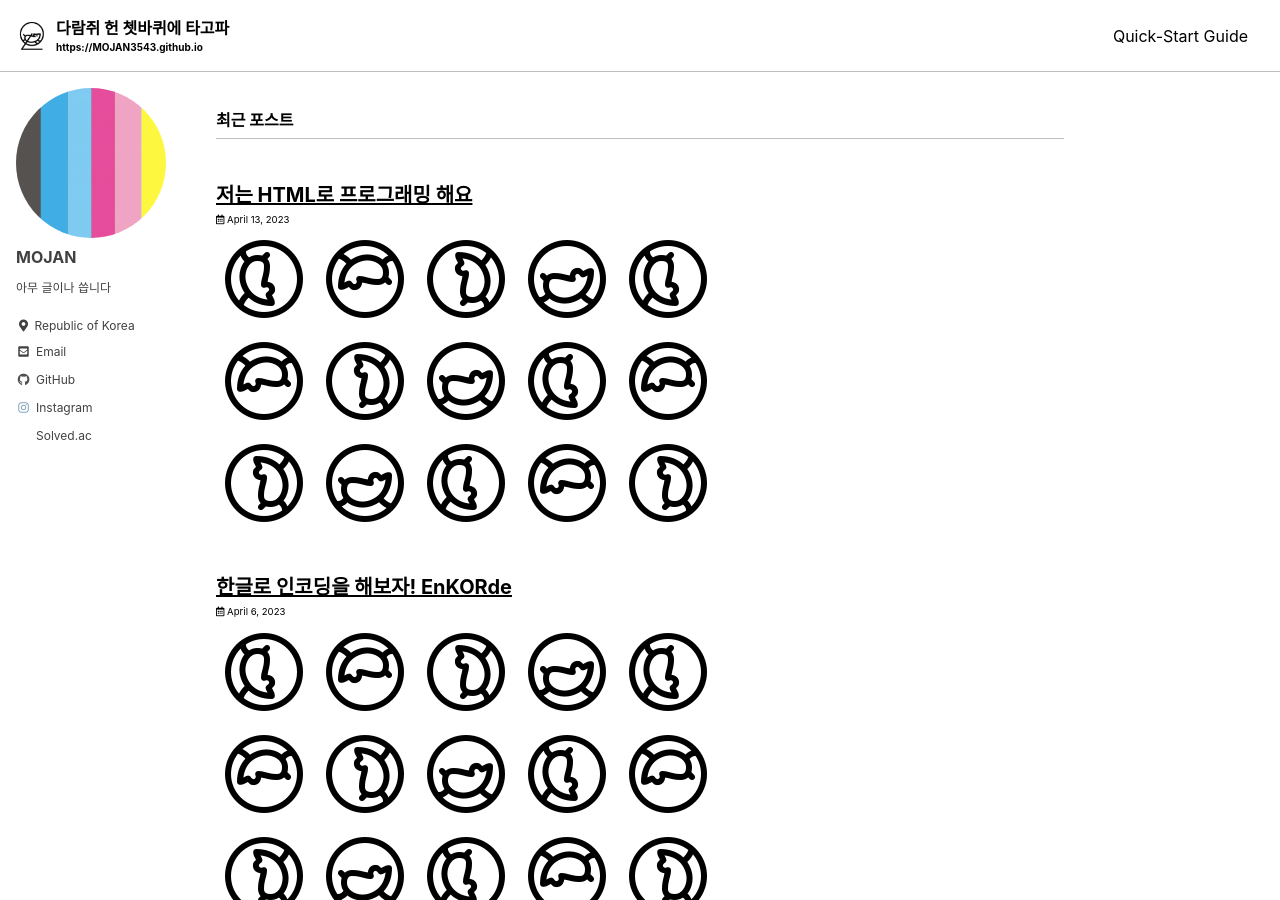
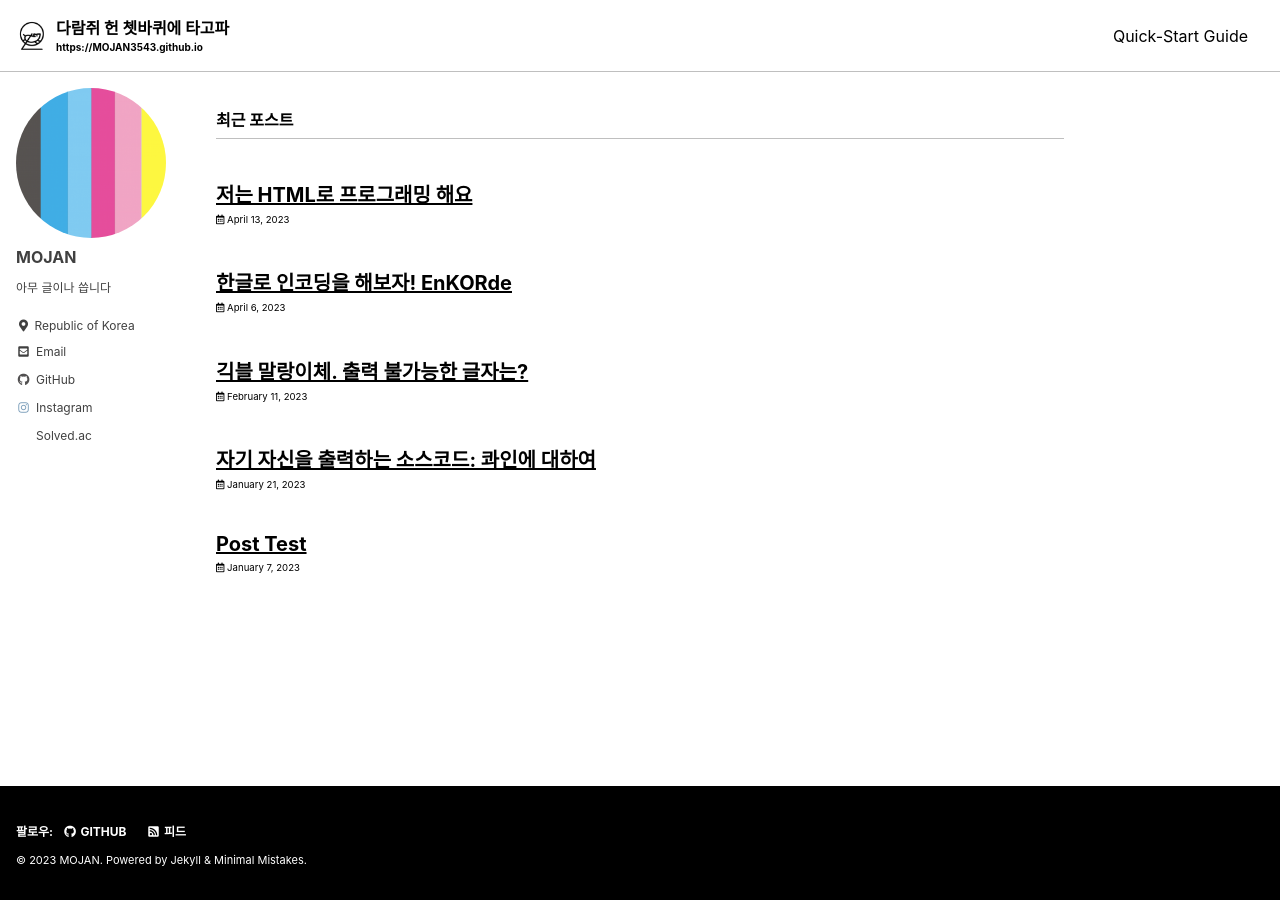
Before and after one commit to MOJAN3543/MOJAN3543.github.io, a Jekyll site: the page built from index.html, in a window 1280 px wide and 900 px high. Built offline with Jekyll 4.4.1, drawn with Linux system fonts in a browser that asks for light colours; cached includes are drawn as plain includes; the list of posts is cut into pages by our own code.

Commit message:
Update _config.yml

```diff
--- a/_config.yml
+++ b/_config.yml
@@ -24,7 +24,7 @@ description              : ""
 url                      : "https://MOJAN3543.github.io" # the base hostname & protocol for your site e.g. "https://mmistakes.github.io"
 baseurl                  : # the subpath of your site, e.g. "/blog"
 repository               : "https://github.com/MOJAN3543/MOJAN3543.github.io" # GitHub username/repo-name e.g. "mmistakes/minimal-mistakes"
-teaser                   : "images/teaser.png"# path of fallback teaser image, e.g. "/assets/images/500x300.png"
+teaser                   : # path of fallback teaser image, e.g. "/assets/images/500x300.png"
 logo                     : "images/wheel.png"# path of logo image to display in the masthead, e.g. "/assets/images/88x88.png"
 masthead_title           : "다람쥐 헌 쳇바퀴에 타고파" # overrides the website title displayed in the masthead, use " " for no title
 # breadcrumbs            : false # true, false (default)
```
